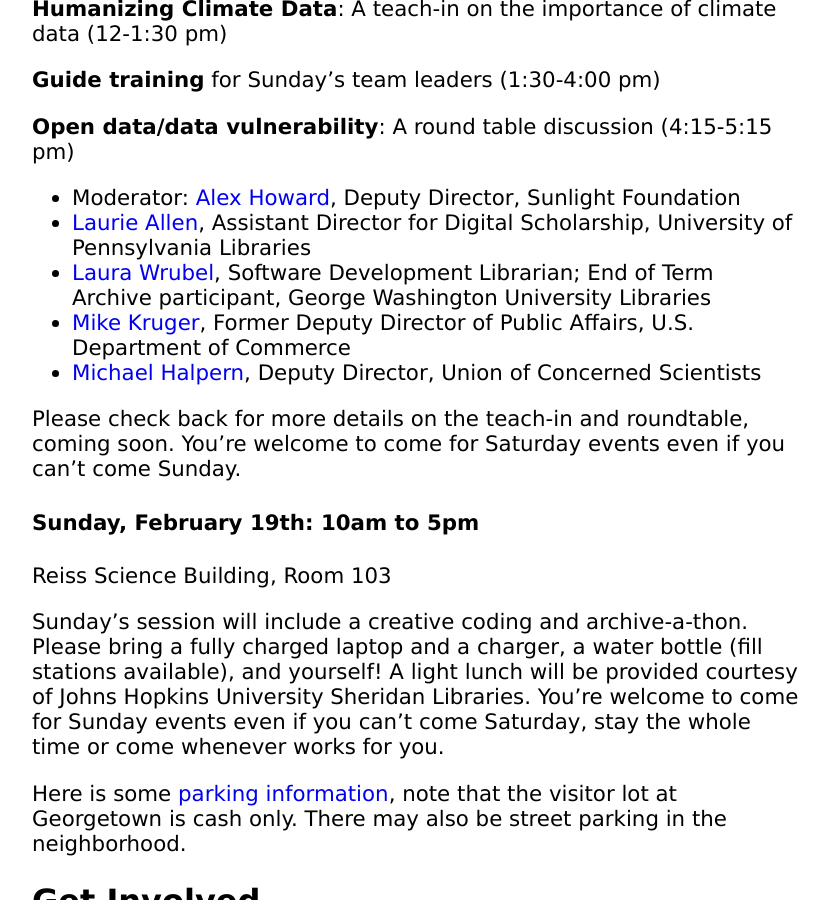
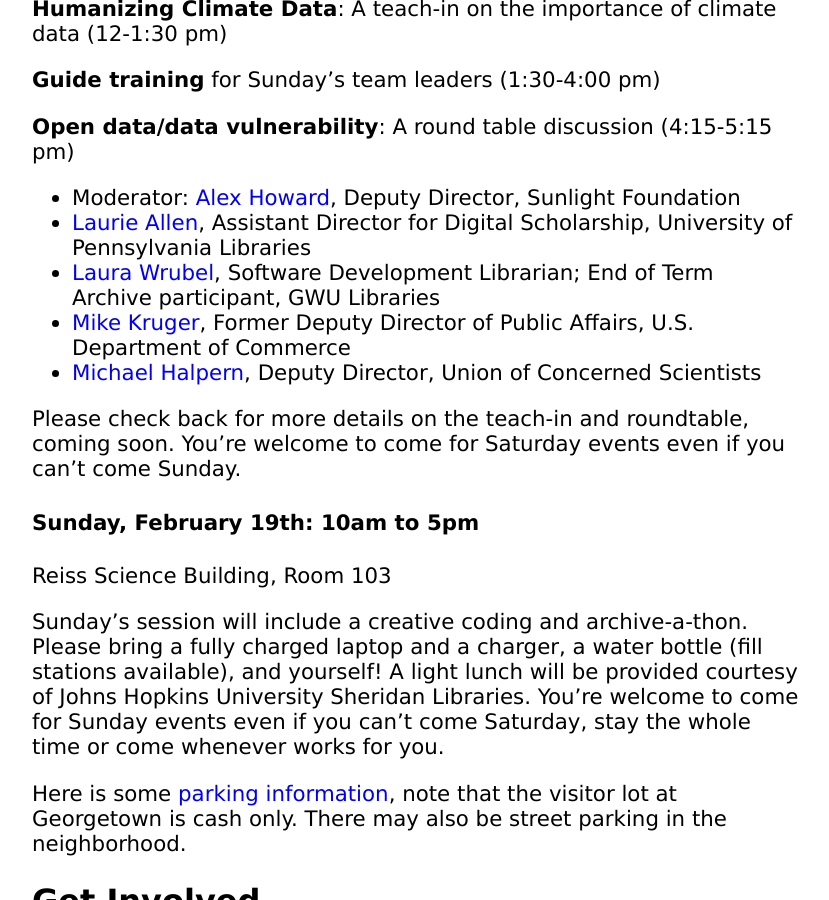
Before and after one commit to datarefuge/datarescue-dc, a Jekyll site: the page built from index.md, in a window 1280 px wide and 900 px high, scrolled down 1945 px. Shown: the whole window, without its empty margins (224-1053 px from the left). Built offline with Jekyll 4.4.1, drawn with Linux system fonts in a browser that asks for light colours.

Commit message:
Update index.md

```diff
--- a/index.md
+++ b/index.md
@@ -45,7 +45,7 @@
 **Open data/data vulnerability**: A round table discussion (4:15-5:15 pm)
 * Moderator: [Alex Howard](https://sunlightfoundation.com/about/team/ahoward/), Deputy Director, Sunlight Foundation
 * [Laurie Allen](http://www.laurieallen.org/), Assistant Director for Digital Scholarship, University of Pennsylvania Libraries
-* [Laura Wrubel](https://library.gwu.edu/users/Wrubel), Software Development Librarian; End of Term Archive participant, George Washington University Libraries
+* [Laura Wrubel](https://library.gwu.edu/users/Wrubel), Software Development Librarian; End of Term Archive participant, GWU Libraries
 * [Mike Kruger](https://www.commerce.gov/directory/mikekruger), Former Deputy Director of Public Affairs, U.S. Department of Commerce
 * [Michael Halpern](http://www.ucsusa.org/bio/michael-halpern.html), Deputy Director, Union of Concerned Scientists
 
```
